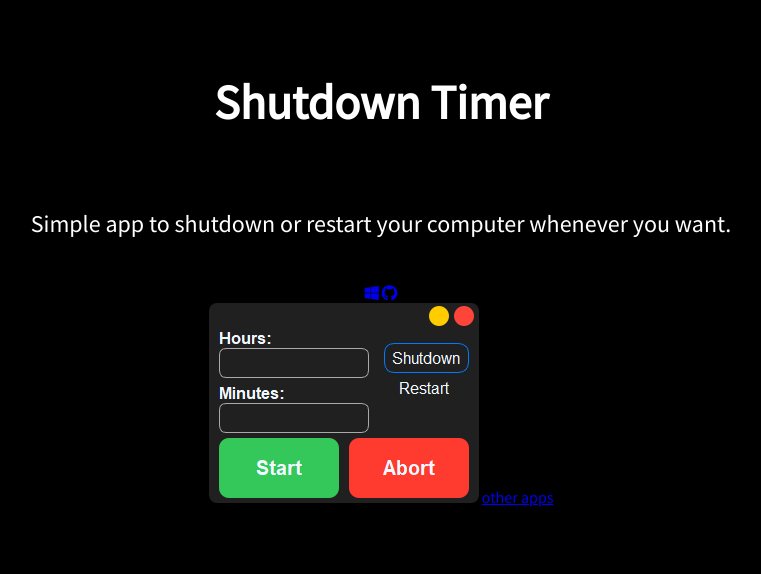
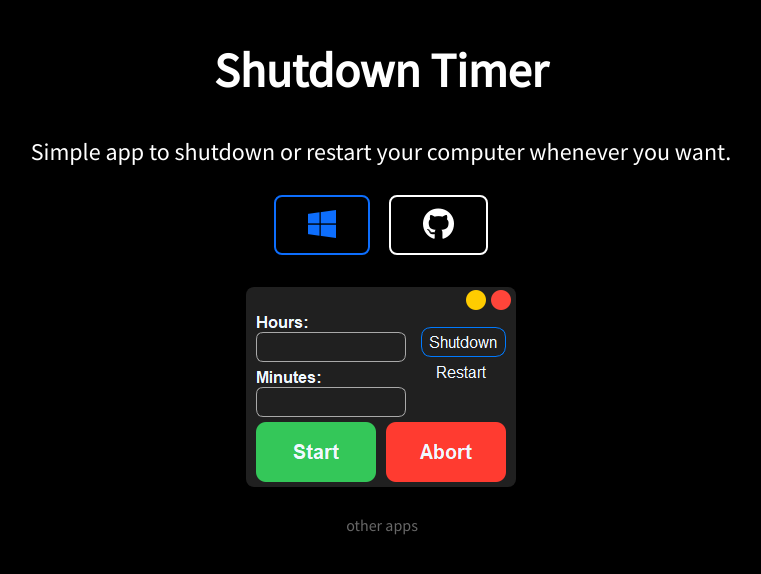
Before and after one commit to DogukanUrker/dogukanurker.com, a Flask app: page /shutdowntimer in a window 1280 px wide. Shown: the top 574 px of the page, without its empty margins (259-1020 px from the left). Run offline with Flask 2, Linux system fonts and the light colour scheme; some libraries are stand-ins or nearby versions.

Commit message:
/shutdowntimer styled

```diff
--- a/static/css/shutdowntimer.css
+++ b/static/css/shutdowntimer.css
@@ -1,9 +1,50 @@
+h1 {
+  font-size: 3rem;
+  margin: 0 0 0.5rem 0;
+}
 p {
   font-size: 1.5rem;
-}
-h1 {
-  font-size: 3rem;
+  margin: 0.5rem;
 }
 .app-img {
+  margin: 1rem 0;
   border-radius: 0.5rem;
 }
+.btnWin,
+.btnGithub {
+  padding: 0.5rem 2rem;
+  border: 2px solid;
+  border-radius: 0.5rem;
+  font-size: 2rem;
+  margin: 0 0.5rem 1rem 0.5rem;
+  display: inline-block;
+  transition: 0.5s;
+}
+.btnGithub {
+  color: #fff;
+  border-color: #fff;
+}
+.btnGithub:hover {
+  color: #000;
+  background-color: #fff;
+}
+.btnWin {
+  color: #0d6efd;
+  border-color: #0d6efd;
+}
+.btnWin:hover {
+  color: #fff;
+  background-color: #0d6efd;
+}
+.btnApps {
+  margin-top: 0.5rem;
+  margin-left: 6rem;
+  width: 5rem;
+  text-decoration: none;
+  display: block;
+  color: #676767;
+  transition: 0.5s;
+}
+.btnApps:hover {
+  color: #fff;
+}
--- a/templates/shutdowntimer.html
+++ b/templates/shutdowntimer.html
@@ -33,7 +33,7 @@
       alt="shutdowntimer-ui"
       class="d-block app-img"
     />
-    <a href="apps" type="button" class="">other apps</a>
+    <a href="apps" type="button" class="btnApps">other apps</a>
   </div>
   <script
     type="text/javascript"
```
